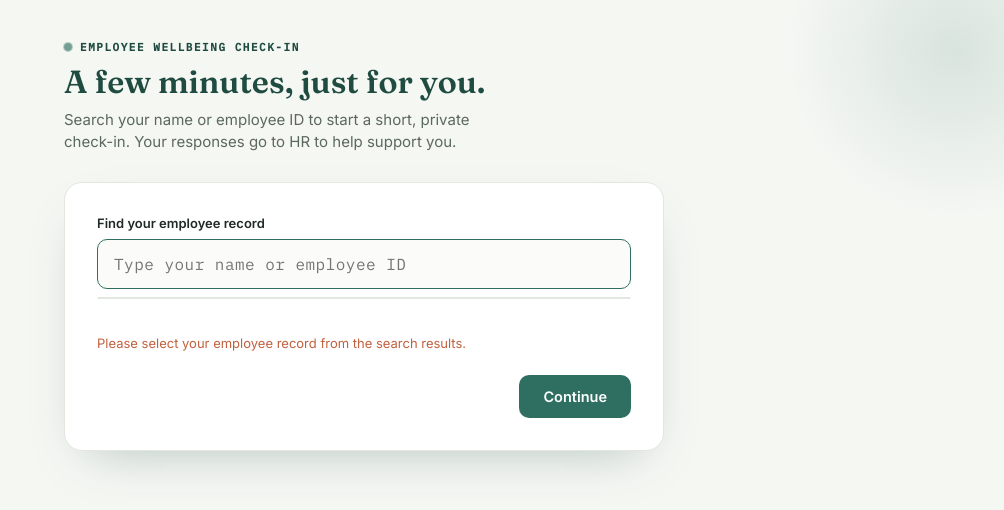
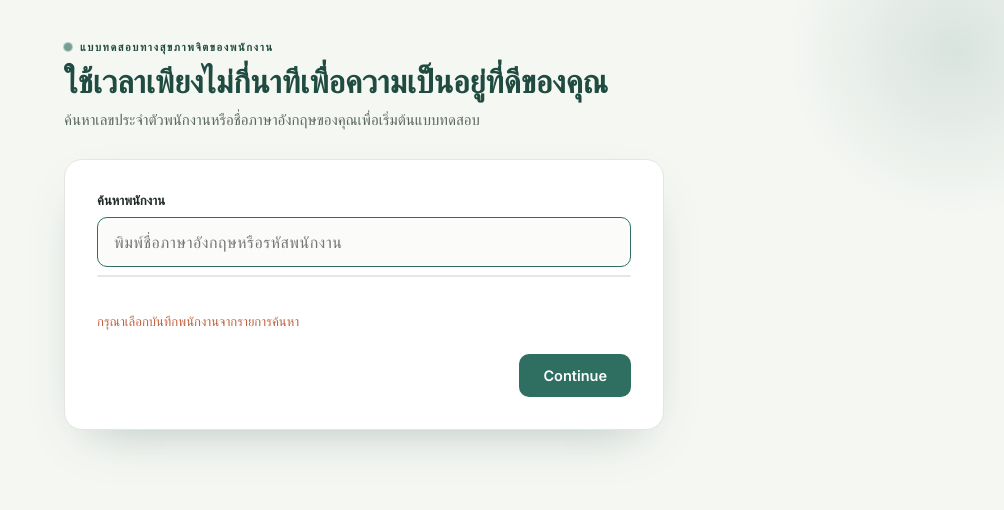
Before and after one commit to Rachatawansudjarid/PiggyProject, a website: page index.html in a window 1280 px wide. Both pictures are taken after a click on the button "Continue". Shown: the whole page, without its empty margins (276-1280 px from the left). Drawn offline with Linux system fonts and the light colour scheme.

Commit message:
change lang

```diff
--- a/index.html
+++ b/index.html
@@ -365,15 +365,15 @@
   // ---------- ENTRY SCREEN ----------
   function screenEntry(){
     const wrap = el('div');
-    wrap.appendChild(eyebrow('Employee wellbeing check-in'));
-    wrap.appendChild(h1('A few minutes, just for you.'));
-    wrap.appendChild(sub('Search your name or employee ID to start a short, private check-in. Your responses go to HR to help support you.'));
+    wrap.appendChild(eyebrow('แบบทดสอบทางสุขภาพจิตของพนักงาน'));
+    wrap.appendChild(h1('ใช้เวลาเพียงไม่กี่นาทีเพื่อความเป็นอยู่ที่ดีของคุณ'));
+    wrap.appendChild(sub('ค้นหาเลขประจำตัวพนักงานหรือชื่อภาษาอังกฤษของคุณเพื่อเริ่มต้นแบบทดสอบ'));
 
     const card = el('div','wb-card');
-    const label = el('label','wb-label'); label.textContent='Find your employee record'; label.setAttribute('for','wb-id-input');
+    const label = el('label','wb-label'); label.textContent='ค้นหาพนักงาน'; label.setAttribute('for','wb-id-input');
     const search = el('div','wb-search');
     const input = document.createElement('input');
-    input.className='wb-input'; input.id='wb-id-input'; input.placeholder='Type your name or employee ID'; input.autocomplete='off';
+    input.className='wb-input'; input.id='wb-id-input'; input.placeholder='พิมพ์ชื่อภาษาอังกฤษหรือรหัสพนักงาน'; input.autocomplete='off';
     input.value = state.empName || state.empId;
     input.addEventListener('input', e=>{ searchEmployees(e.target.value); });
     input.addEventListener('keydown', e=>{ if(e.key==='Enter') startFlow(); });
@@ -399,15 +399,15 @@
       clearTimeout(searchTimer);
       results.innerHTML = '';
       const query = value.trim();
-      if(query.length < 2){ status.textContent = query ? 'Type at least 2 characters.' : ''; return; }
-      status.textContent = 'Searching...';
+      if(query.length < 2){ status.textContent = query ? 'พิมพ์อย่างน้อย 2 ตัวอักษร' : ''; return; }
+      status.textContent = 'กำลังค้นหา...';
       searchTimer = setTimeout(async ()=>{
         try{
           const res = await fetch(`/api/employees?q=${encodeURIComponent(query)}`);
           if(!res.ok) throw new Error('employee search failed');
           const data = await res.json();
           state.employeeMatches = data.employees || [];
-          status.textContent = state.employeeMatches.length ? '' : 'No matching employee found.';
+          status.textContent = state.employeeMatches.length ? '' : 'ไม่พบพนักงานที่ตรงกัน';
           state.employeeMatches.forEach(employee=>{
             const option = el('button','wb-result'); option.type='button';
             const name = el('span','name'); name.textContent = employee.name;
@@ -419,12 +419,12 @@
             });
             results.appendChild(option);
           });
-        }catch(e){ status.textContent = 'Employee search is unavailable right now.'; }
+        }catch(e){ status.textContent = 'การค้นหาพนักงานไม่สามารถใช้งานได้ในขณะนี้'; }
       }, 250);
     }
 
     async function startFlow(){
-      if(!state.empId){ set({error:'Please select your employee record from the search results.'}); return; }
+      if(!state.empId){ set({error:'กรุณาเลือกบันทึกพนักงานจากรายการค้นหา'}); return; }
       set({ screen:'checking' });
       // The server decides whether this ID is HR \u2014 nothing HR-specific lives in this file.
       try{
```
